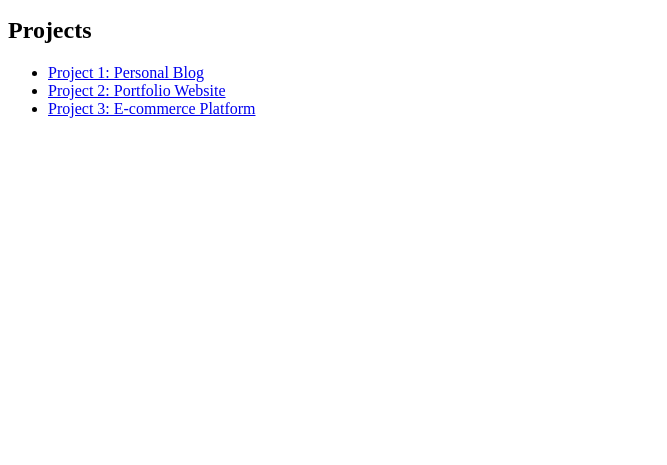
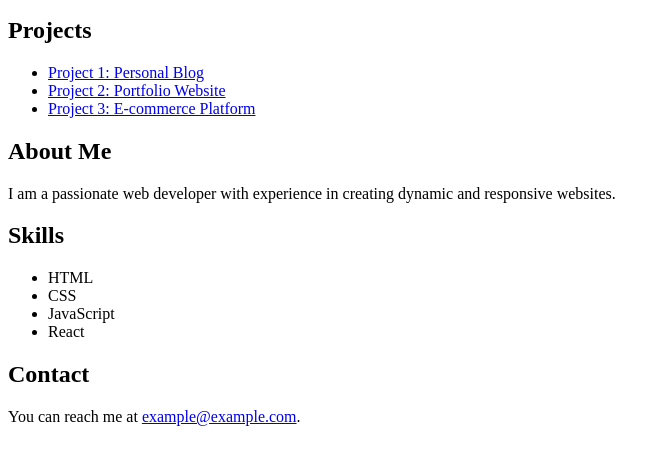
Before and after one commit to sPuntinG/portfolio, a plain HTML site: page index.html in a window 1280 px wide. Shown: the part 101-566 px from the top of the page, without its empty margins (0-667 px from the left). Drawn offline with Linux system fonts and the light colour scheme.

Commit message:
second commit

```diff
--- a/index.html
+++ b/index.html
@@ -15,5 +15,26 @@
       <li><a href="project2.html">Project 2: Portfolio Website</a></li>
       <li><a href="project3.html">Project 3: E-commerce Platform</a></li>
     </ul>
+
+    <!-- Now add some more different content sections here (like About Me, Skills, Contact) -->
+    <h2>About Me</h2>
+    <p>
+      I am a passionate web developer with experience in creating dynamic and
+      responsive websites.
+    </p>
+
+    <h2>Skills</h2>
+    <ul>
+      <li>HTML</li>
+      <li>CSS</li>
+      <li>JavaScript</li>
+      <li>React</li>
+    </ul>
+
+    <h2>Contact</h2>
+    <p>
+      You can reach me at
+      <a href="mailto:example@example.com">example@example.com</a>.
+    </p>
   </body>
 </html>
```
